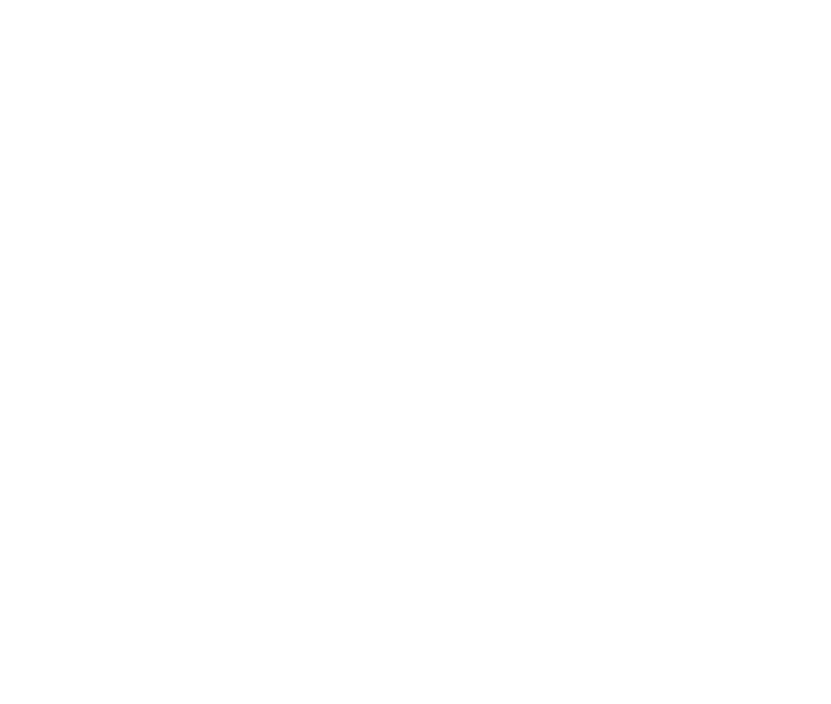
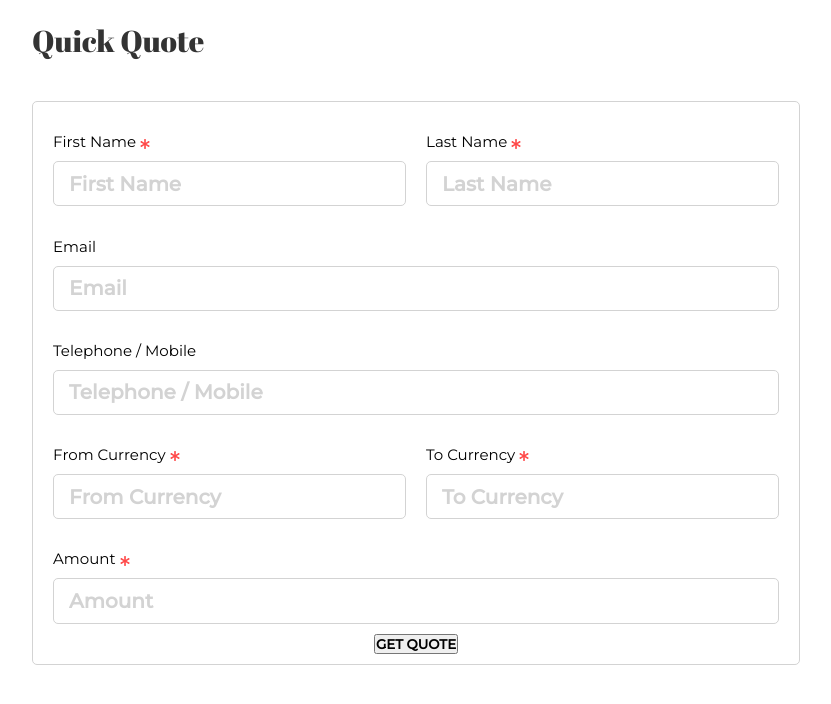
Before and after one commit to patrick881199/ofx-quote, a React (Create React App) app: page / in a window 1280 px wide. Shown: the top 704 px of the page, without its empty margins (224-1055 px from the left). Built offline with nearby package versions, Linux system fonts and the light colour scheme.

Commit message:
Basic setup of the form

```diff
--- a/public/index.html
+++ b/public/index.html
@@ -24,6 +24,12 @@
       work correctly both with client-side routing and a non-root public URL.
       Learn how to configure a non-root public URL by running `npm run build`.
     -->
+
+    <link rel="preconnect" href="https://fonts.gstatic.com" />
+    <link
+      href="https://fonts.googleapis.com/css2?family=Abril+Fatface&family=Montserrat:wght@400;500&display=swap"
+      rel="stylesheet"
+    />
     <title>React App</title>
   </head>
   <body>
--- a/src/App.js
+++ b/src/App.js
@@ -1,5 +1,14 @@
+import GlobalStyled from "./components/GlobalStyles";
+import Users from "./components/users";
+import QuotePage from "./pages/QuotePage";
+
 function App() {
-  return <div className="App"></div>;
+  return (
+    <div className="App">
+      <GlobalStyled />
+      <QuotePage />
+    </div>
+  );
 }
 
 export default App;
--- /dev/null
+++ b/src/components/GlobalStyles.js
@@ -0,0 +1,60 @@
+import { createGlobalStyle } from "styled-components";
+
+const GlobalStyled = createGlobalStyle`
+
+    *{
+        margin: 0;
+        padding: 0;
+        box-sizing: border-box;
+    }
+
+    html{
+        &::-webkit-scrollbar{
+            width: 0.5rem;
+        }
+        &::-webkit-scrollbar-thumb{
+            background-color: darkgray;
+        }
+        font-size: 62.7%;
+    }
+
+    body{
+        font-family: 'Montserrat', sans-serif;
+        width: 100%;
+    }
+
+    h2{
+        font-size: 3rem;
+        font-family: 'Abril Fatface',cursive;
+        font-weight: lighter;
+        color:#333;
+    }
+
+    h3{
+        font-size: 2rem;
+        color:#333;
+        padding:1.5rem 0rem;
+    }
+    p{
+        font-size: 1.5rem;
+        line-height:200%;
+        color: #696969;
+    }
+
+    a{
+        text-decoration: none;
+        color:#333;
+    }
+
+    img{
+        display: block;
+    }
+
+    input{
+        font-weight: bold;
+        font-family: "Montserrat", sans-serif;
+    }
+
+`;
+
+export default GlobalStyled;
--- /dev/null
+++ b/src/components/QuoteForm.js
@@ -0,0 +1,181 @@
+import React from "react";
+import styled from "styled-components";
+import { FontAwesomeIcon } from "@fortawesome/react-fontawesome";
+import { faAsterisk } from "@fortawesome/free-solid-svg-icons";
+
+const QuoteForm = () => {
+  const star = <FontAwesomeIcon icon={faAsterisk} />;
+  return (
+    <Wrapper className="formWrapper">
+      <h2>Quick Quote</h2>
+      <form action="">
+        <div className="oneline">
+          <div className="inputWrapper">
+            <label htmlFor="firstname">
+              First Name <span>{star}</span>
+            </label>
+
+            <input
+              type="text"
+              id="firstname"
+              name="firstname"
+              placeholder="First Name"
+              required
+            />
+          </div>
+
+          <div className="inputWrapper">
+            <label htmlFor="lastname">
+              Last Name <span>{star}</span>
+            </label>
+            <input
+              type="text"
+              id="lastname"
+              name="lastname"
+              placeholder="Last Name"
+              required
+            />
+          </div>
+        </div>
+        <div className="oneline">
+          <div className="inputWrapper">
+            <label htmlFor="email">Email</label>
+            <input
+              type="email"
+              id="firstname"
+              name="firstname"
+              placeholder="Email"
+            />
+          </div>
+        </div>
+        <div className="oneline">
+          <div className="inputWrapper">
+            <label htmlFor="phone">Telephone / Mobile</label>
+            <input
+              type="text"
+              id="phone"
+              name="phone"
+              placeholder="Telephone / Mobile"
+            />
+          </div>
+        </div>
+
+        <div className="oneline">
+          <div className="inputWrapper">
+            <label htmlFor="fromCurrency">
+              From Currency <span>{star}</span>
+            </label>
+            <input
+              type="text"
+              id="fromCurrency"
+              name="fromCurrency"
+              placeholder="From Currency"
+              required
+            />
+          </div>
+
+          <div className="inputWrapper">
+            <label htmlFor="toCurrency">
+              To Currency <span>{star}</span>
+            </label>
+            <input
+              type="text"
+              id="toCurrency"
+              name="toCurrency"
+              placeholder="To Currency"
+              required
+            />
+          </div>
+        </div>
+        <div className="oneline">
+          <div className="inputWrapper">
+            <label htmlFor="amount">
+              Amount <span>{star}</span>
+            </label>
+            <input
+              type="text"
+              id="amount"
+              name="amount"
+              placeholder="Amount"
+              required
+            />
+          </div>
+        </div>
+        <div className="oneline">
+          <input type="submit" value="GET QUOTE" />
+        </div>
+      </form>
+    </Wrapper>
+  );
+};
+
+const Wrapper = styled.div`
+  font-size: 1.5rem;
+  width: 60%;
+  margin: auto;
+  display: flex;
+  flex-direction: column;
+  justify-content: center;
+  align-items: center;
+  h2 {
+    width: 100%;
+    margin: 2rem 0rem;
+  }
+  form {
+    width: 100%;
+    border: 1px solid lightgray;
+    padding: 1rem;
+    border-radius: 0.5rem;
+    margin: 2rem 0rem;
+    .oneline {
+      display: flex;
+      justify-content: center;
+      align-items: center;
+    }
+
+    .inputWrapper {
+      display: flex;
+      flex-direction: column;
+      justify-content: center;
+      align-items: flex-start;
+      width: 100%;
+      margin: 1rem 1rem;
+      label {
+        padding: 1rem 0rem;
+        span {
+          font-size: 1rem;
+          color: #ff4949;
+        }
+      }
+      input {
+        width: 100%;
+
+        height: 4.5rem;
+        padding: 1rem 1.5rem;
+        font-size: 2rem;
+        border: 1px solid lightgray;
+        border-radius: 0.5rem;
+        outline: none;
+        color: #797979;
+
+        ::placeholder {
+          /* Chrome, Firefox, Opera, Safari 10.1+ */
+          color: lightgray;
+          opacity: 1; /* Firefox */
+        }
+
+        :-ms-input-placeholder {
+          /* Internet Explorer 10-11 */
+          color: lightgray;
+        }
+
+        ::-ms-input-placeholder {
+          /* Microsoft Edge */
+          color: lightgray;
+        }
+      }
+    }
+  }
+`;
+
+export default QuoteForm;
--- a/src/index.js
+++ b/src/index.js
@@ -2,10 +2,13 @@
 import ReactDOM from "react-dom";
 import App from "./App";
 import reportWebVitals from "./reportWebVitals";
-
+import { Provider } from "react-redux";
+import store from "./store/store";
 ReactDOM.render(
   <React.StrictMode>
-    <App />
+    <Provider store={store}>
+      <App />
+    </Provider>
   </React.StrictMode>,
   document.getElementById("root")
 );
--- /dev/null
+++ b/src/pages/QuotePage.js
@@ -0,0 +1,12 @@
+import React from "react";
+import QuoteForm from "../components/QuoteForm";
+
+const QuotePage = () => {
+  return (
+    <div className="quotepage">
+      <QuoteForm />
+    </div>
+  );
+};
+
+export default QuotePage;
```
Also changed, not shown: package.json (+7 -0 lines), 1 other file (tests, documents, lock files or other folders).
